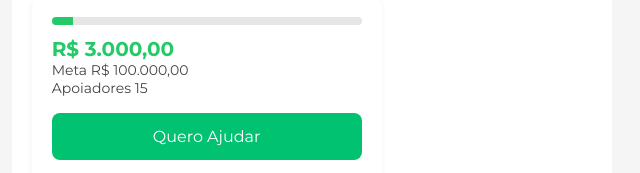
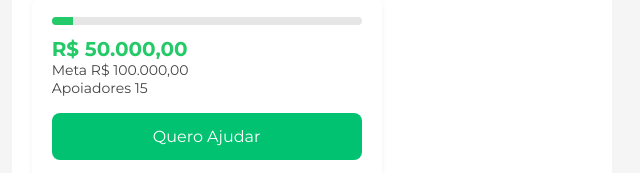
Before and after one commit to khashhack/vakinhajoao, a website: page public/index.html in a window 1280 px wide. Shown: the part 1436-1609 px from the top of the page, 185-825 px from the left. Drawn offline with Linux system fonts and the light colour scheme.

Commit message:
Update index.html

```diff
--- a/public/index.html
+++ b/public/index.html
@@ -305,7 +305,7 @@
       <div class="progresso">
         <div class="progresso-bar" style="width: 7%;"></div>
       </div>
-      <div class="valor-arrecadado">R$ 3.000,00</div>
+      <div class="valor-arrecadado">R$ 50.000,00</div>
       <div class="meta">Meta R$ 100.000,00</div>
       <div class="apoiadores">Apoiadores 15</div>
 
```
